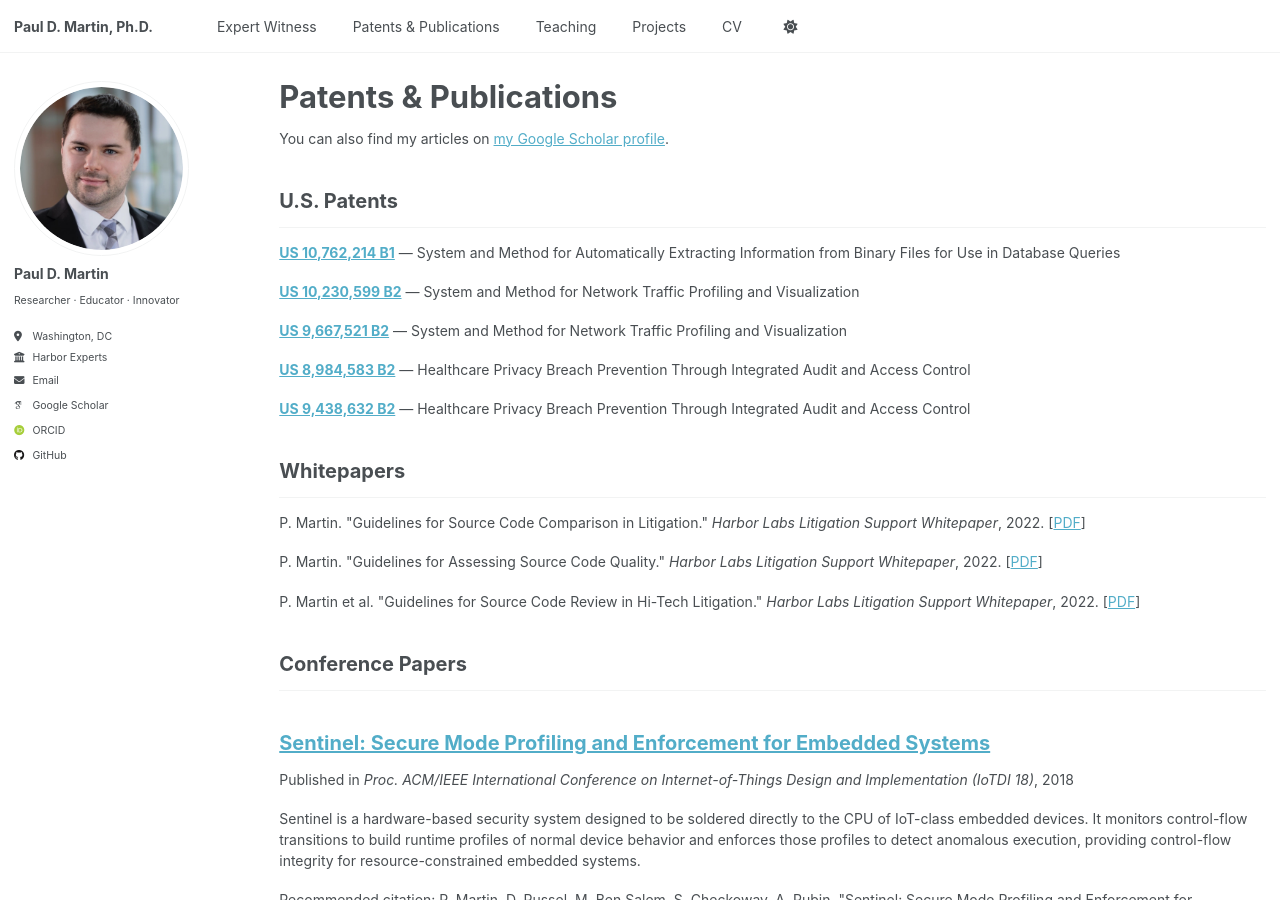
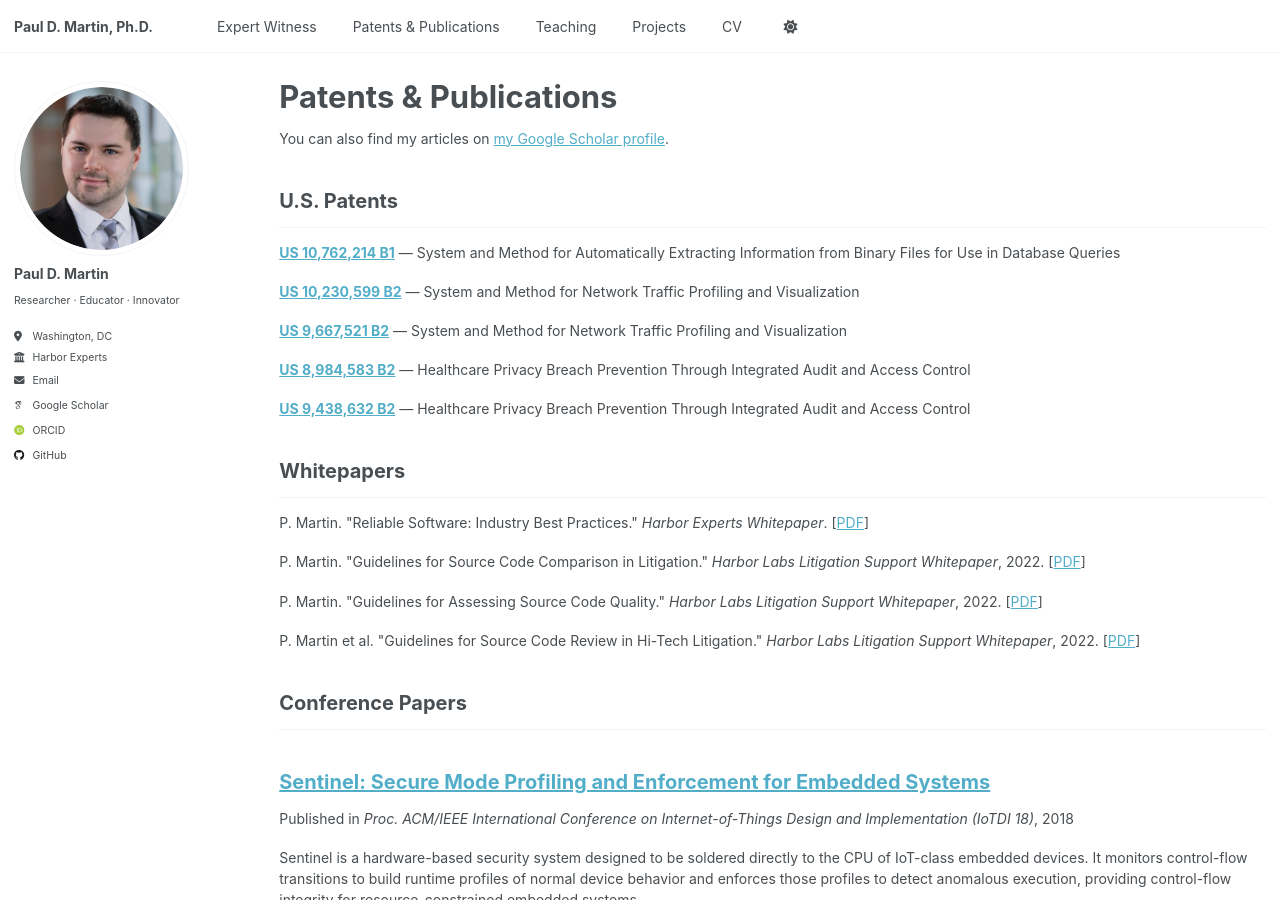
Before and after one commit to pauldmartinphd/pauldmartinphd.github.io, a Jekyll site: the page built from _pages/publications.html, in a window 1280 px wide and 900 px high. Built offline with Jekyll 4.4.1, drawn with Linux system fonts in a browser that asks for light colours; some web fonts are replaced; a script that is not in the unit is left out.

Commit message:
Added whitepaper to publications.

```diff
--- a/_pages/publications.html
+++ b/_pages/publications.html
@@ -24,6 +24,8 @@ author_profile: true
 <p><strong><a href="https://patents.google.com/patent/US9438632B2/">US 9,438,632 B2</a></strong> &mdash; Healthcare Privacy Breach Prevention Through Integrated Audit and Access Control</p>
 
 <h2>Whitepapers</h2><hr />
+
+<p>P. Martin. "Reliable Software: Industry Best Practices." <em>Harbor Experts Whitepaper</em>. [<a href="{{ base_path }}/files/HE-WP-ReliableSoftware.pdf">PDF</a>]</p>
 
 <p>P. Martin. "Guidelines for Source Code Comparison in Litigation." <em>Harbor Labs Litigation Support Whitepaper</em>, 2022. [<a href="{{ base_path }}/files/HL-WP-SourceCodeComparison.pdf">PDF</a>]</p>
 
```
